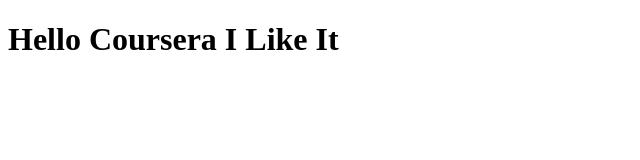
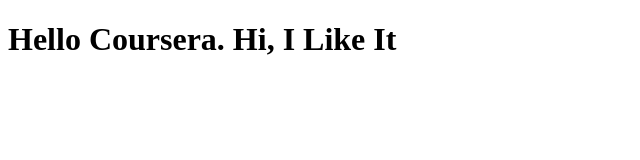
Before and after one commit to Sanjeet-Kumar-Yadav/coursera-test, a plain HTML site: page site/index.html in a window 1280 px wide. Shown: the whole page, without its empty margins (0-640 px from the left). Drawn offline with Linux system fonts and the light colour scheme.

Commit message:
Minor change

```diff
--- a/site/index.html
+++ b/site/index.html
@@ -4,6 +4,6 @@
 	<title>Hello Cousera</title>
 </head>
 <body>
-<h1> Hello Coursera I Like It</h1>
+<h1> Hello Coursera. Hi, I Like It</h1>
 </body>
 </html>
```
